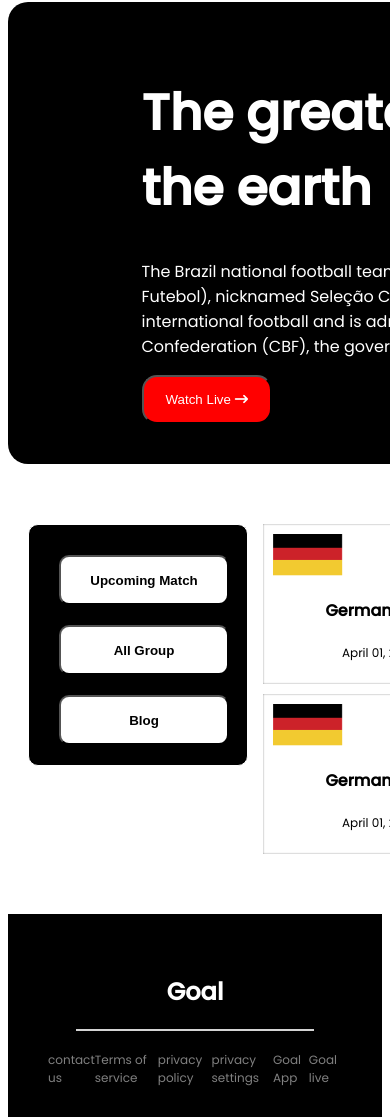
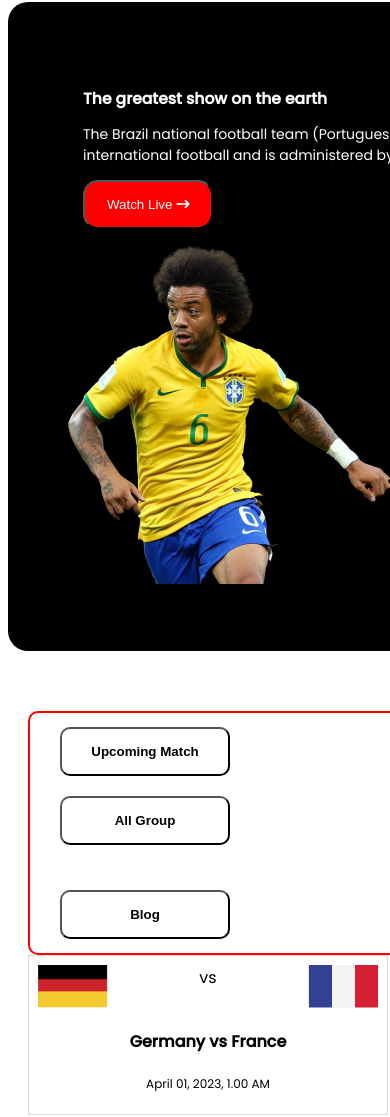
Before and after one commit to Rahat-Ul-Anwar/world-cup, a plain HTML site: page match.html in a window 390 px wide. Shown: the part 38-1155 px from the top of the page. Drawn offline with Linux system fonts and the light colour scheme.

Commit message:
full complete

```diff
--- a/style/style.css
+++ b/style/style.css
@@ -27,29 +27,30 @@ body{
 }
 
 .banner-details{
-    display: flex;
-    flex-wrap: wrap;
-    justify-content: center;
+  display: grid;
+   grid-template-columns: repeat(2,1fr);
+   padding: 20px ;
+   margin: 20px;
+
+}
+.banner-description{
+    margin: 15px;
 }
 
-.banner-description{
-
-    width:50%;
-    margin: 20px;
-}
 .banner-title{
-    font-size: 50px;
+    font-size: 4vw;
     color: white;
 
 }
 
 .banner-para{
 color: white;
+font-size:14px;
 
 }
 
-.banner-image image{
-    width: 100%;
+ .banner-image image{
+    width:100%;
 
 
 }
@@ -62,6 +63,7 @@ color: white;
 }
 
  /* ********************match schedul section ****************************** */
+
  .schedule-sec{
     background-color:white;
  }
@@ -107,7 +109,9 @@ color: white;
   }
   .blog{
 
-    box-shadow: 1px solid grey;
+    box-shadow: inset 0 0 2px gray;
+    padding: 10px;
+    border-radius: 10px;;
 
   }
 
@@ -130,9 +134,7 @@ color: white;
     display: flex;
     align-items: center;
     justify-content:space-around;
-
-
- }
+}
 
 
 
@@ -158,11 +160,12 @@ color: white;
 
  .social-menu{
     display: flex;
-    justify-content:space-around;
+    justify-content:center;
  }
  .social-menu > P{
     font-size: 12px;
     color:gray;
+    margin-left: 15px;
 
 
  }
@@ -196,3 +199,70 @@ color: white;
  .match-details p{
     font-size: 12px;
  }
+
+
+ /* ************************responsive for mobileview*************
+ ******************************************************************************* */
+ @media screen and (max-width: 576px){
+    .banner-details{
+
+         grid-template-columns: repeat(1,1fr);
+         padding: 20px ;
+         margin: 20px;
+
+      }
+
+      .banner-para{
+
+         font-size:14px;
+
+         text-overflow: ellipsis;
+
+         }
+
+
+      .sub-container{
+        display: grid;
+        grid-template-columns: repeat(1,1fr);
+
+        grid-column-gap: 15px;
+
+    }
+
+    .btn-group {
+
+
+      display: flex;
+      justify-content: center;
+
+      flex-direction: column;
+      background-color:white;
+      padding:20px;
+      border-radius: 10px;
+      border: 2px solid red;
+
+   }
+
+
+   .blogs{
+      grid-template-columns: repeat(1,1fr);
+      }
+
+
+ .duration{
+   display: flex;
+   align-items: center;
+   justify-content:start;
+}
+ .footer{
+   height:500px;
+ }
+.social-menu{
+   display: flex;
+  flex-direction: column;
+
+}
+.social-menu p {
+  text-align: center;
+
+}
```
Also changed, not shown: index.html (+1 -1 lines), match.html (+1 -0 lines).
